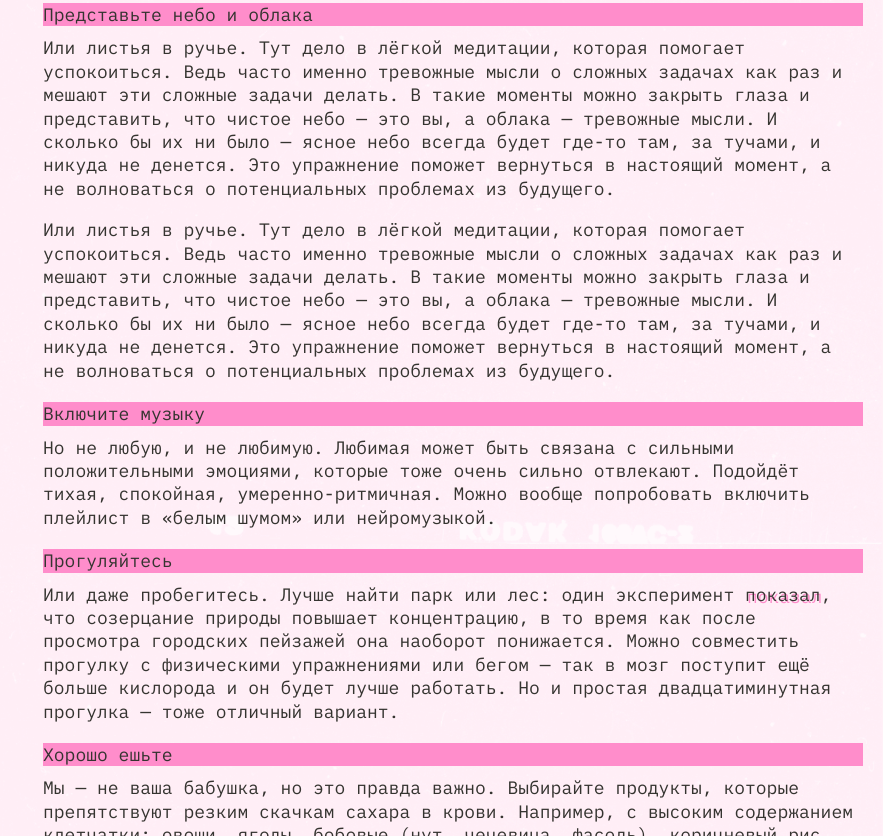
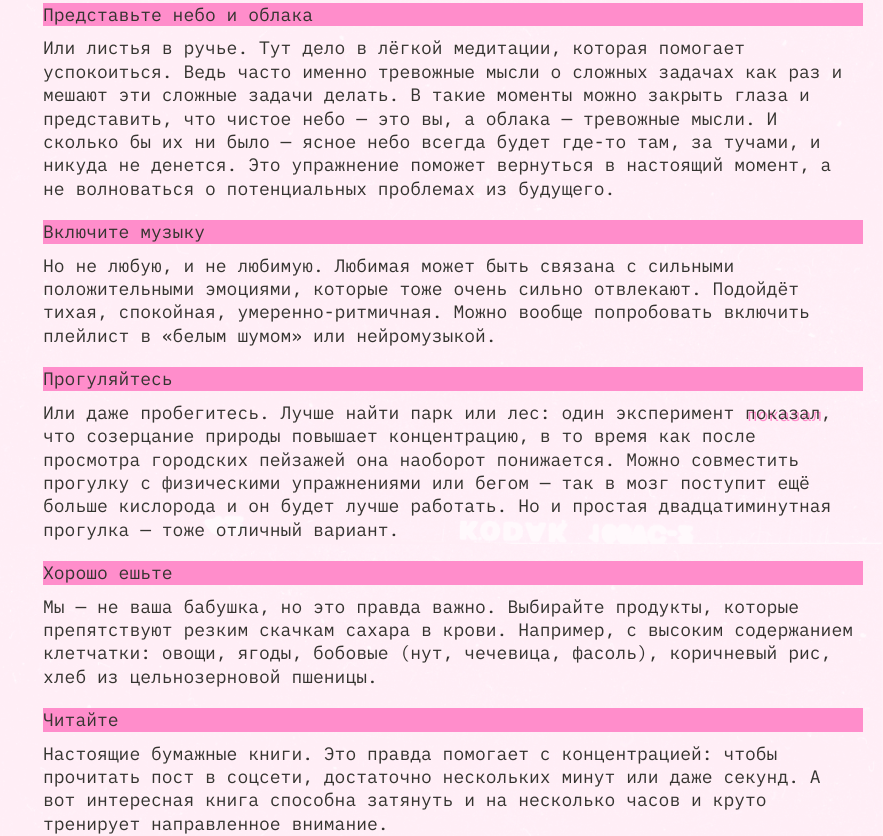
Before and after one commit to psevdocoder/slozhno-sosredotochitsya, a plain HTML site: page index.html in a window 1280 px wide. Shown: the part 1856-2692 px from the top of the page, without its empty margins (397-1280 px from the left). Drawn offline with Linux system fonts and the light colour scheme.

Commit message:
remove unwanted paragraph

```diff
--- a/index.html
+++ b/index.html
@@ -156,16 +156,6 @@
                 денется. Это упражнение поможет вернуться в настоящий момент, а
                 не волноваться о потенциальных проблемах из будущего.
               </p>
-              <p>
-                Или листья в ручье. Тут дело в лёгкой медитации, которая
-                помогает успокоиться. Ведь часто именно тревожные мысли о
-                сложных задачах как раз и мешают эти сложные задачи делать. В
-                такие моменты можно закрыть глаза и представить, что чистое небо
-                — это вы, а облака — тревожные мысли. И сколько бы их ни было —
-                ясное небо всегда будет где-то там, за тучами, и никуда не
-                денется. Это упражнение поможет вернуться в настоящий момент, а
-                не волноваться о потенциальных проблемах из будущего.
-              </p>
             </li>
             <li>
               <h4 class="content-consentration-sub-title title-decor">
```
